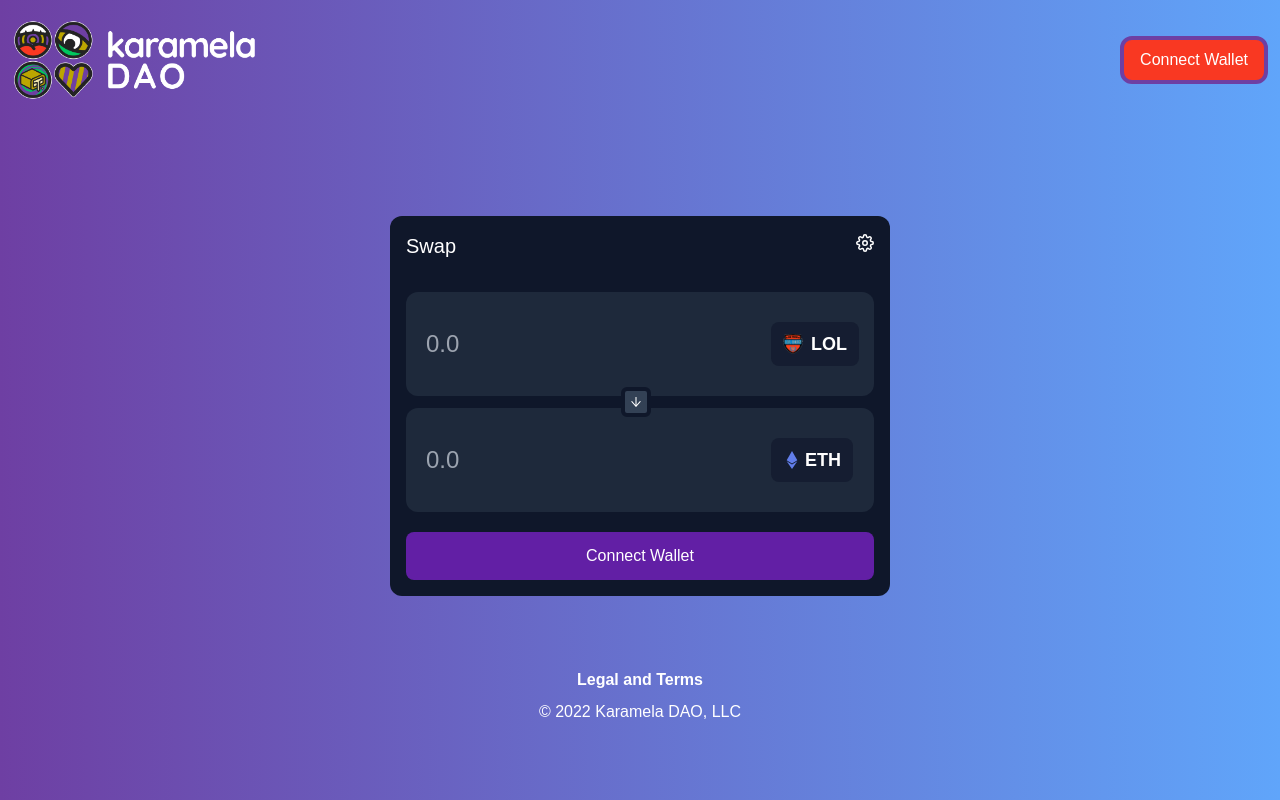
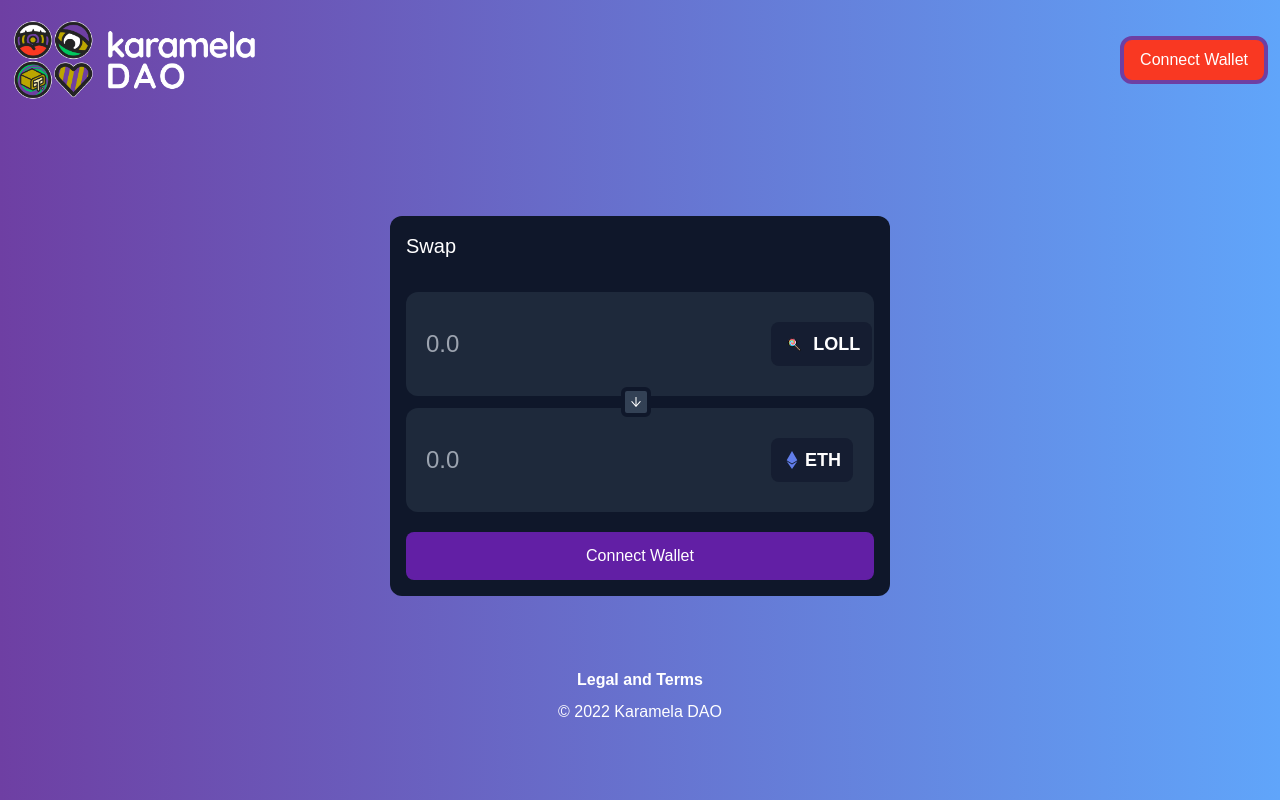
Before and after one commit to KaramelaDAO/lolipop, a React (Create React App) app in the folder lollipop-to-ether/: page / in a window 1280 px wide. Built offline with nearby package versions, Linux system fonts and the light colour scheme.

Commit message:
changing words

```diff
--- a/lollipop-to-ether/src/components/ConnectWalletModal.jsx
+++ b/lollipop-to-ether/src/components/ConnectWalletModal.jsx
@@ -101,8 +101,8 @@ export default function ConnectWalletModal({
                 </div>
 
                 <p className="border-2 border-slate-700 text-sm rounded-md bg-slate-800 p-3 mt-8 mb-5">
-                  By connecting a wallet, you agree to Uniswap Labs’ Terms of Service and acknowledge that you have read
-                  and understand the Uniswap Protocol Disclaimer.
+                  By connecting a wallet, you agree to KaramelaDAO's Terms of Service and acknowledge that you have read
+                  and understand that this a highly experimental protocol that can result in loss of assets.
                 </p>
 
                 {walletTypes.map(wallet => (
--- a/lollipop-to-ether/src/components/Footer.jsx
+++ b/lollipop-to-ether/src/components/Footer.jsx
@@ -4,7 +4,7 @@ const Footer = () => {
       <a href="!#" className="font-semibold">
         Legal and Terms
       </a>
-      <p className="text-white font-medium mt-2">&copy; {new Date().getFullYear()} Karamela DAO, LLC</p>
+      <p className="text-white font-medium mt-2">&copy; {new Date().getFullYear()} Karamela DAO</p>
     </footer>
   );
 };
--- a/lollipop-to-ether/src/components/Swap.jsx
+++ b/lollipop-to-ether/src/components/Swap.jsx
@@ -1,7 +1,6 @@
 import { FaEthereum } from 'react-icons/fa';
 import { AiOutlineArrowDown } from 'react-icons/ai';
 import { useEffect, useState } from 'react';
-import Settings from './Settings';
 import lol from '../assets/images/lol.png';
 import { getDexEth, performSwap } from '../utils/api';
 import swapStepsTypes from '../types/swapStepsTypes';
@@ -58,14 +57,13 @@ const Swap = ({ wallet, balance, setOpenModal, hasRetrievedWallet, setMessage })
       <div className="p-4 w-[500px] bg-slate-900 rounded-xl">
         <div className="flex items-center justify-between">
           <h1 className="text-xl font-medium">Swap</h1>
-          <Settings/>
         </div>
         <div className="relative">
           <button
             disabled={true}
             className="bg-slate-700 p-1 text-sm border-4 border-slate-900 rounded-md absolute top-[95px] left-[46%]"
           >
-            <AiOutlineArrowDown/>
+            <AiOutlineArrowDown />
           </button>
           <div className="flex items-center mt-8">
             <input
@@ -77,8 +75,8 @@ const Swap = ({ wallet, balance, setOpenModal, hasRetrievedWallet, setMessage })
             />
             <div
               className="flex items-center text-lg font-semibold rounded-lg py-2 px-3 bg-slate-900 bg-opacity-60 hover:bg-opacity-50 -ml-[103px]">
-              <img src={lol} alt="lol token" className="h-5 mr-2"/>
-              LOL
+              <img src={lol} alt="lol token" className="h-5 mr-2" />
+              LOLL
             </div>
             {wallet && (
               <div className="flex space-x-1 -ml-21 mt-20">
@@ -98,7 +96,7 @@ const Swap = ({ wallet, balance, setOpenModal, hasRetrievedWallet, setMessage })
             </div>
             <div
               className="flex items-center text-lg font-semibold rounded-lg py-2 px-3 bg-slate-900 bg-opacity-60 hover:bg-opacity-50 -ml-[103px]">
-              <FaEthereum className="text-[#627eea] text-lg mr-1"/>
+              <FaEthereum className="text-[#627eea] text-lg mr-1" />
               ETH
             </div>
           </div>
@@ -112,7 +110,7 @@ const Swap = ({ wallet, balance, setOpenModal, hasRetrievedWallet, setMessage })
                 onClick={onSwap}
               >
                 {swapText === swapStepsTypes.PROCESSING && (
-                  <Spinner/>
+                  <Spinner />
                 )}
                 {swapText}
               </button>
```
Also changed, not shown: lollipop-to-ether/src/assets/images/lol.png.
